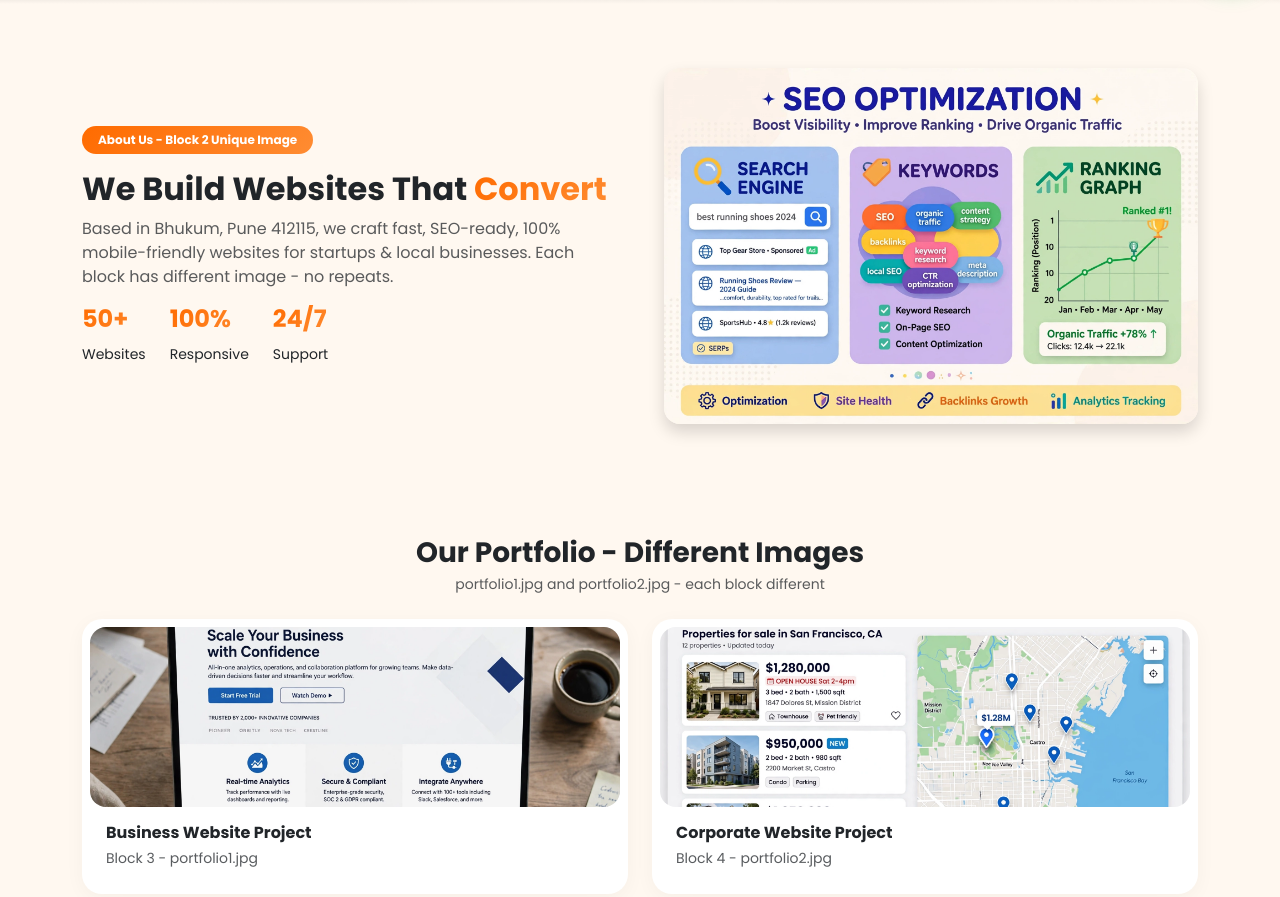
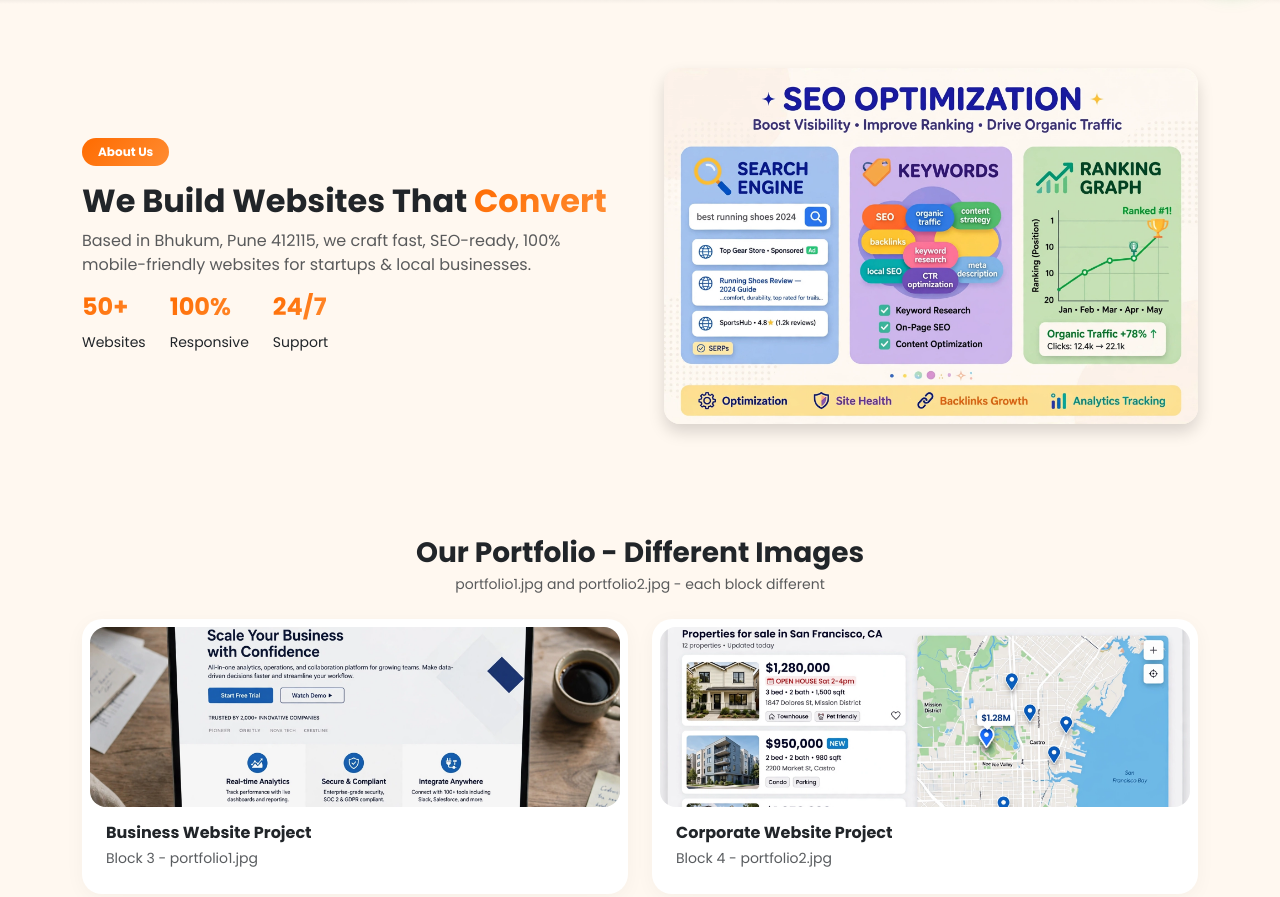
Before and after one commit to roshnigupta-webdeveloper/workflowtechnologies, a plain HTML site: page index.html in a window 1280 px wide. Shown: the part 800-1697 px from the top of the page. Drawn offline with nearby package versions, Linux system fonts and the light colour scheme.

Commit message:
Update index.html

```diff
--- a/index.html
+++ b/index.html
@@ -3,7 +3,7 @@
 <head>
 <meta charset="utf-8">
 <meta name="viewport" content="width=device-width,initial-scale=1">
-<title>Workflow Technologies - Website Development Agency | Bhukum 412115</title>
+<title>Workflow Technologies - Website Development Agency</title>
 <link href="https://cdn.jsdelivr.net/npm/bootstrap@5.3.3/dist/css/bootstrap.min.css" rel="stylesheet">
 <link href="https://cdn.jsdelivr.net/npm/bootstrap-icons@1.11.3/font/bootstrap-icons.css" rel="stylesheet">
 <link href="https://fonts.googleapis.com/css2?family=Poppins:wght@400;600;700;800&display=swap" rel="stylesheet">
@@ -53,9 +53,9 @@ body{font-family:'Poppins',sans-serif;background:var(--cream);overflow-x:hidden}
 
 <!-- BLOCK 2: About - team.jpg unique - SAME FOLDER -->
 <section id="about" class="py-5 cream-section"><div class="container py-3"><div class="row g-5 align-items-center">
-<div class="col-lg-6"><span class="badge rounded-pill text-white px-3 py-2" style="background:linear-gradient(135deg,#FF6B00,#FF8C32)">About Us - Block 2 Unique Image</span>
+<div class="col-lg-6"><span class="badge rounded-pill text-white px-3 py-2" style="background:linear-gradient(135deg,#FF6B00,#FF8C32)">About Us</span>
 <h2 class="fw-bold mt-3">We Build Websites That <span class="gradient-text">Convert</span></h2>
-<p class="text-muted">Based in Bhukum, Pune 412115, we craft fast, SEO-ready, 100% mobile-friendly websites for startups & local businesses. Each block has different image - no repeats.</p>
+<p class="text-muted">Based in Bhukum, Pune 412115, we craft fast, SEO-ready, 100% mobile-friendly websites for startups & local businesses.</p>
 <div class="d-flex gap-4 mt-3"><div><h4 class="fw-bold gradient-text">50+</h4><small>Websites</small></div><div><h4 class="fw-bold gradient-text">100%</h4><small>Responsive</small></div><div><h4 class="fw-bold gradient-text">24/7</h4><small>Support</small></div></div>
 </div>
 <div class="col-lg-6"><img src="team.jpg" class="img-fluid rounded-4 shadow" alt="Team work - Block 2 unique image - team.jpg"></div>
@@ -91,7 +91,7 @@ body{font-family:'Poppins',sans-serif;background:var(--cream);overflow-x:hidden}
 <div class="col-lg-7"><div class="bg-white rounded-4 p-4 text-dark"><h6 class="fw-bold">Enquiry - Sends to roshnigupta1.tg@gmail.com</h6><form id="enquiryForm" action="https://formsubmit.co/roshnigupta1.tg@gmail.com" method="POST"><input type="hidden" name="_captcha" value="false"><div class="row g-3 mt-1"><div class="col-md-6"><input class="form-control" name="name" required placeholder="Name *"></div><div class="col-md-6"><input class="form-control" name="phone" required placeholder="Phone *"></div><div class="col-12"><textarea class="form-control" name="message" rows="3" required placeholder="Message"></textarea></div><div class="col-12"><button class="btn orange-btn w-100">Send Enquiry</button></div></div></form></div></div>
 </div></div></section>
 
-<footer class="footer py-3"><div class="container d-flex justify-content-between flex-wrap"><small>© 2026 Workflow Technologies - All images in same folder</small><small>roshnigupta1.tg@gmail.com | Bhukum 412115</small></div></footer>
+<footer class="footer py-3"><div class="container d-flex justify-content-between flex-wrap"><small>© 2026 Workflow Technologies</small><small>roshnigupta1.tg@gmail.com</small></div></footer>
 <a href="https://wa.me/919881997669" class="whatsapp-float"><i class="bi bi-whatsapp fs-3 text-white"></i></a>
 <script src="https://cdn.jsdelivr.net/npm/bootstrap@5.3.3/dist/js/bootstrap.bundle.min.js"></script>
 <script>
```
